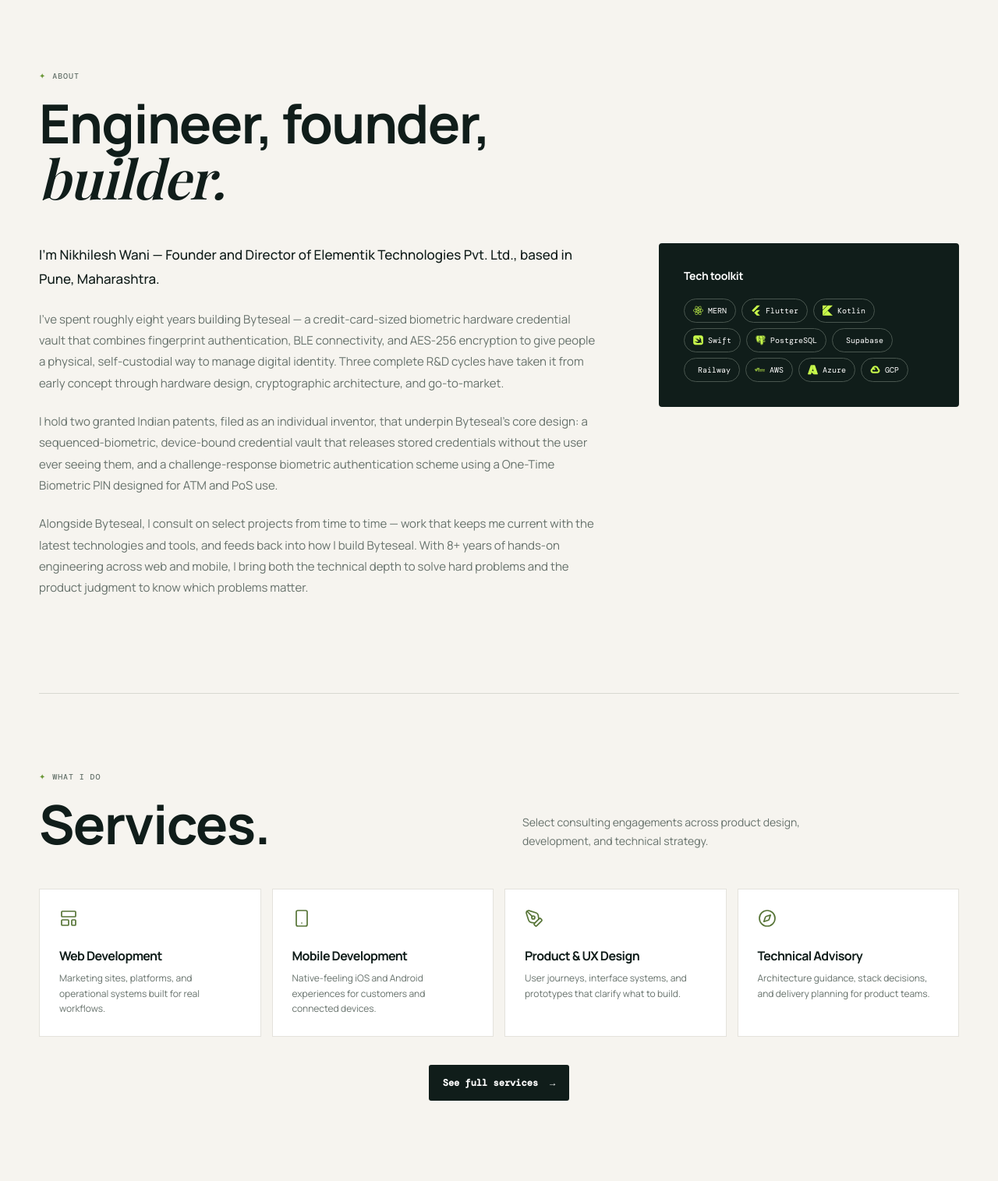
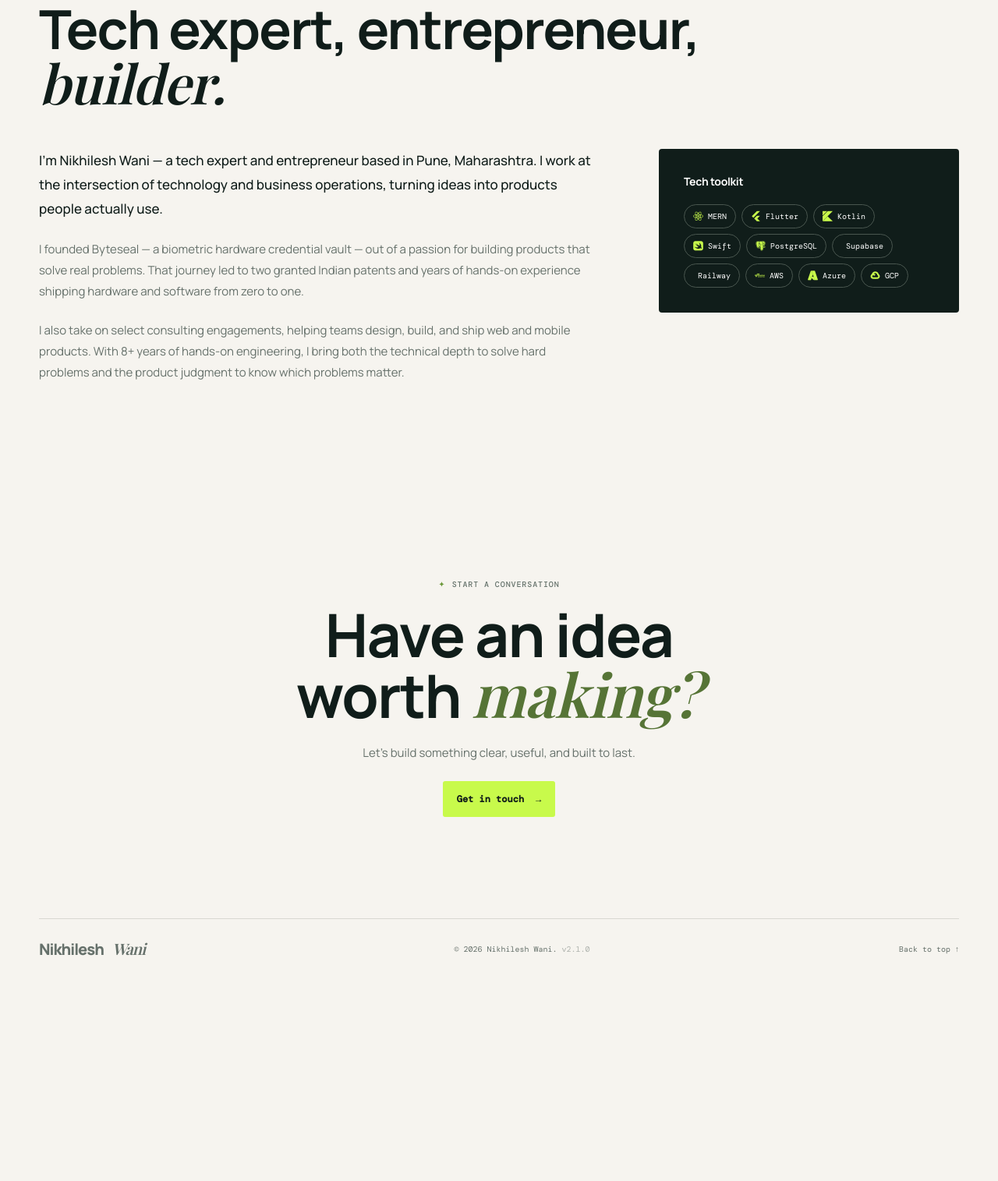
Before and after one commit to nikhilesh-wani/nikhilesh-wani-portfolio, an Eleventy site: page index.html in a window 1280 px wide. Shown: the part 956-2471 px from the top of the page at 78% size. After the commit the page ends 2212 px from the top, so only its background shows below. Built offline with nearby package versions, Linux system fonts and the light colour scheme; Eleventy itself is replaced by a stand-in of ours; files that its build step writes are made by us from their sources; some icons are missing; a web font is replaced by a local one.

Commit message:
Rewrite homepage to position as tech expert + entrepreneur
Remove Byteseal-heavy focus strip and services preview sections.
Rewrite hero, meta, and about copy to lead with tech × business identity.

Co-Authored-By: Claude Opus 4.6 <noreply@anthropic.com>

```diff
--- a/index.html
+++ b/index.html
@@ -1,10 +1,10 @@
-<!doctype html><html lang="en"><head><meta charset="UTF-8"><meta name="viewport" content="width=device-width,initial-scale=1.0"><meta name="description" content="Nikhilesh Wani — Founder of Byteseal, a biometric hardware credential vault. Two-time patent holder building at the intersection of hardware identity and digital security."><title>Nikhilesh Wani — Founder & Product Engineer</title><link rel="preconnect" href="https://fonts.googleapis.com"><link rel="preconnect" href="https://fonts.gstatic.com" crossorigin><link href="https://fonts.googleapis.com/css2?family=DM+Mono:wght@400;500&family=Manrope:wght@400;500;600;700;800&family=Playfair+Display:ital,wght@0,600;0,700;1,600&display=swap" rel="stylesheet"><link rel="stylesheet" href="site.css"></head><body><header class="nav shell"><a href="index.html" class="brand"><span class="brand-first">Nikhilesh</span> <span class="brand-last">Wani</span></a><nav><a href="portfolio.html">Portfolio</a><a href="services.html">Services</a><a href="blog/">Blog</a><a href="#about">About</a></nav><a class="nav-cta" href="contact.html">Let's talk ↗</a></header><main>
+<!doctype html><html lang="en"><head><meta charset="UTF-8"><meta name="viewport" content="width=device-width,initial-scale=1.0"><meta name="description" content="Nikhilesh Wani — Tech expert and entrepreneur building products at the intersection of technology and business operations. Founder of Byteseal. Product consultant."><title>Nikhilesh Wani — Tech Expert & Entrepreneur</title><link rel="preconnect" href="https://fonts.googleapis.com"><link rel="preconnect" href="https://fonts.gstatic.com" crossorigin><link href="https://fonts.googleapis.com/css2?family=DM+Mono:wght@400;500&family=Manrope:wght@400;500;600;700;800&family=Playfair+Display:ital,wght@0,600;0,700;1,600&display=swap" rel="stylesheet"><link rel="stylesheet" href="site.css"></head><body><header class="nav shell"><a href="index.html" class="brand"><span class="brand-first">Nikhilesh</span> <span class="brand-last">Wani</span></a><nav><a href="portfolio.html">Portfolio</a><a href="services.html">Services</a><a href="blog/">Blog</a><a href="#about">About</a></nav><a class="nav-cta" href="contact.html">Let's talk ↗</a></header><main>
 
 <section class="hero shell">
 <div>
-<p class="eyebrow">Founder, Byteseal · Product Consultant</p>
-<h1>I build scalable digital<br><em>products</em> & experiences.</h1>
-<p class="intro">Founder of Byteseal — a biometric hardware credential vault for self-custodial digital identity. I also take on select consulting engagements, helping teams design, build, and ship web and mobile products.</p>
+<p class="eyebrow">Tech × Business · Entrepreneur</p>
+<h1>Building where technology meets<br><em>business</em> operations.</h1>
+<p class="intro">Tech expert who builds products people actually use. Founded Byteseal out of that passion — and I take on select consulting engagements to help teams design, build, and ship.</p>
 <div class="hero-buttons">
 <a class="button" href="portfolio.html">See my work <span>→</span></a>
 <a class="button lime" href="contact.html">Let's talk <span>↗</span></a>
@@ -19,26 +19,19 @@
 </div>
 </section>
 
-<section class="focus shell fade-in">
-<div class="focus-item"><i data-lucide="fingerprint"></i><div><b>Biometric hardware</b><p>Byteseal credential vault — 8 years, 3 R&D cycles.</p></div></div>
-<div class="focus-item"><i data-lucide="file-check"></i><div><b>Two granted patents</b><p>Sequenced-biometric auth & one-time biometric PIN.</p></div></div>
-<div class="focus-item"><i data-lucide="monitor-smartphone"></i><div><b>Product consulting</b><p>Web & mobile products, end-to-end.</p></div></div>
-<p class="focus-note">A founder building at the intersection of hardware identity and digital security — and a consultant who ships ambitious products.</p>
-</section>
 
 <section id="about" class="about-section shell fade-in">
 <div class="about-top">
 <div>
 <p class="eyebrow">About</p>
-<h2>Engineer, founder,<br><em>builder.</em></h2>
+<h2>Tech expert, entrepreneur,<br><em>builder.</em></h2>
 </div>
 </div>
 <div class="about-content">
 <div class="about-text">
-<p>I'm Nikhilesh Wani — Founder and Director of Elementik Technologies Pvt. Ltd., based in Pune, Maharashtra.</p>
-<p>I've spent roughly eight years building Byteseal — a credit-card-sized biometric hardware credential vault that combines fingerprint authentication, BLE connectivity, and AES-256 encryption to give people a physical, self-custodial way to manage digital identity. Three complete R&D cycles have taken it from early concept through hardware design, cryptographic architecture, and go-to-market.</p>
-<p>I hold two granted Indian patents, filed as an individual inventor, that underpin Byteseal's core design: a sequenced-biometric, device-bound credential vault that releases stored credentials without the user ever seeing them, and a challenge-response biometric authentication scheme using a One-Time Biometric PIN designed for ATM and PoS use.</p>
-<p>Alongside Byteseal, I consult on select projects from time to time — work that keeps me current with the latest technologies and tools, and feeds back into how I build Byteseal. With 8+ years of hands-on engineering across web and mobile, I bring both the technical depth to solve hard problems and the product judgment to know which problems matter.</p>
+<p>I'm Nikhilesh Wani — a tech expert and entrepreneur based in Pune, Maharashtra. I work at the intersection of technology and business operations, turning ideas into products people actually use.</p>
+<p>I founded Byteseal — a biometric hardware credential vault — out of a passion for building products that solve real problems. That journey led to two granted Indian patents and years of hands-on experience shipping hardware and software from zero to one.</p>
+<p>I also take on select consulting engagements, helping teams design, build, and ship web and mobile products. With 8+ years of hands-on engineering, I bring both the technical depth to solve hard problems and the product judgment to know which problems matter.</p>
 </div>
 <div class="about-toolkit">
 <h3>Tech toolkit</h3>
@@ -49,24 +42,6 @@
 </div>
 </section>
 
-<section class="services-preview shell fade-in">
-<div class="section-top">
-<div>
-<p class="eyebrow">What I do</p>
-<h2>Services.</h2>
-</div>
-<p class="section-lede">Select consulting engagements across product design, development, and technical strategy.</p>
-</div>
-<div class="services-preview-grid">
-<article class="service-preview-card"><i data-lucide="layout-template"></i><h3>Web Development</h3><p>Marketing sites, platforms, and operational systems built for real workflows.</p></article>
-<article class="service-preview-card"><i data-lucide="smartphone"></i><h3>Mobile Development</h3><p>Native-feeling iOS and Android experiences for customers and connected devices.</p></article>
-<article class="service-preview-card"><i data-lucide="pen-tool"></i><h3>Product & UX Design</h3><p>User journeys, interface systems, and prototypes that clarify what to build.</p></article>
-<article class="service-preview-card"><i data-lucide="compass"></i><h3>Technical Advisory</h3><p>Architecture guidance, stack decisions, and delivery planning for product teams.</p></article>
-</div>
-<div class="services-preview-link">
-<a href="services.html" class="button">See full services <span>→</span></a>
-</div>
-</section>
 
 <section id="contact" class="contact shell fade-in">
 <p class="eyebrow">Start a conversation</p>
```
